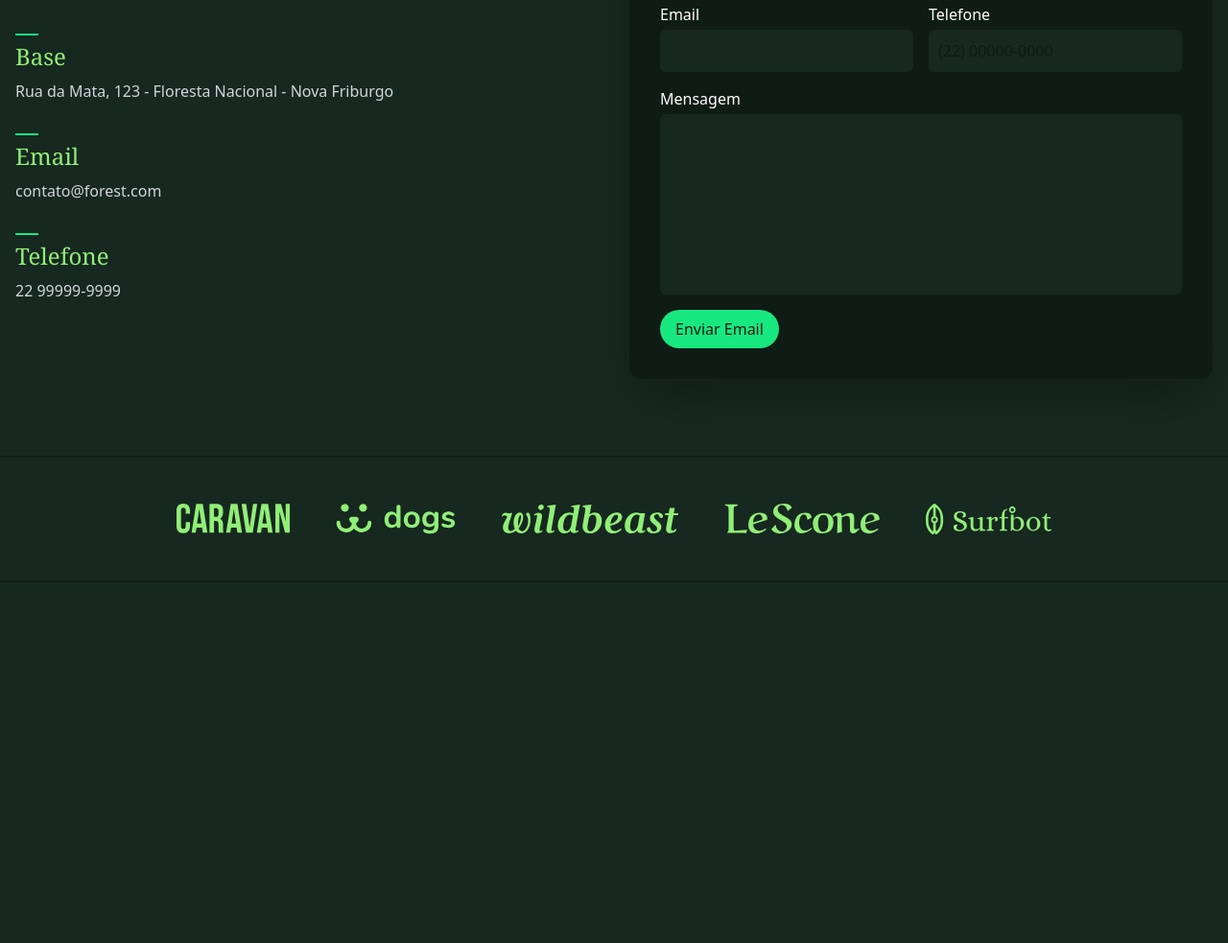
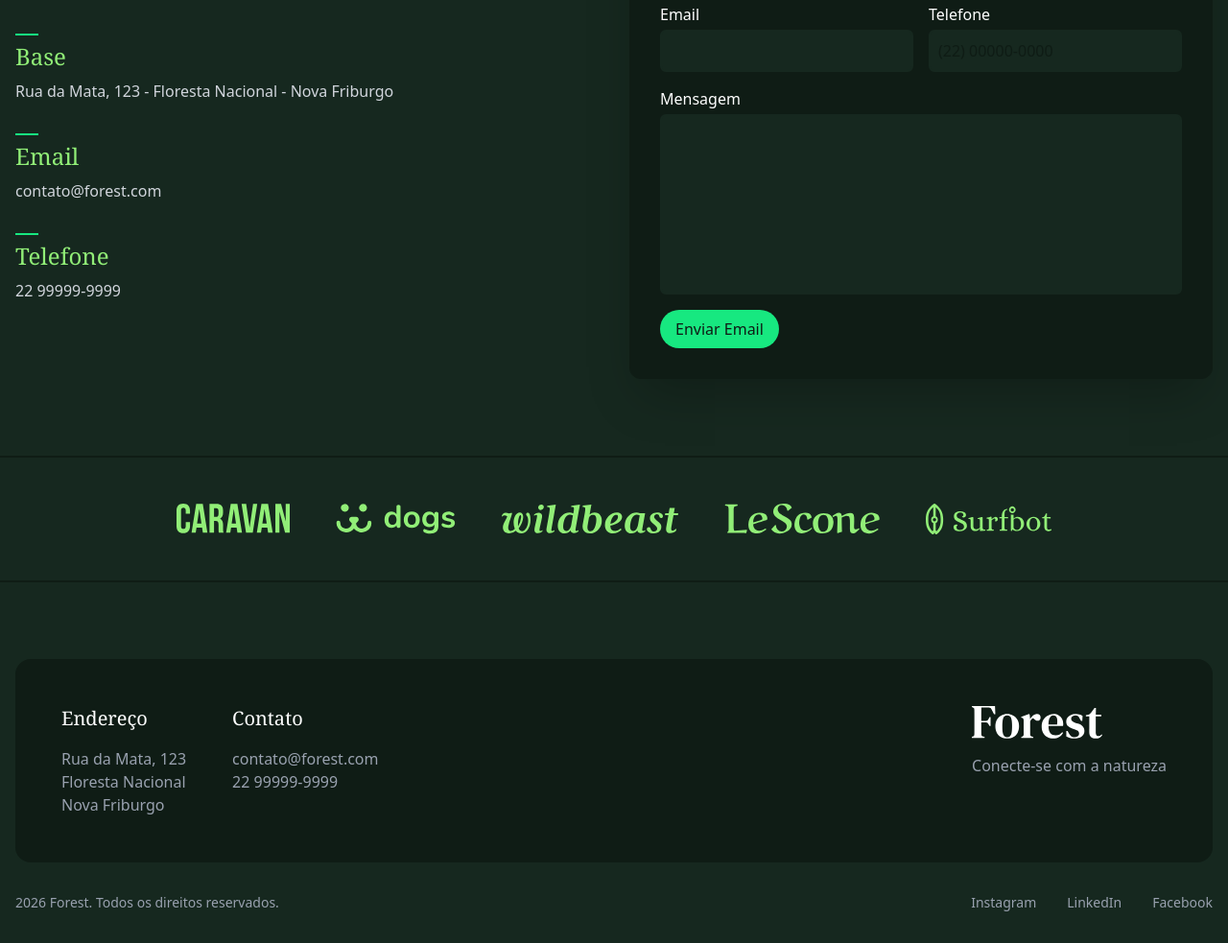
Before and after one commit to VictorNFerreira/Forest, a website: page src/index.html in a window 1280 px wide. Shown: the part 3953-4936 px from the top of the page at 96% size. Before the commit the page ends 4624 px from the top, so only its background shows below. Drawn offline with Linux system fonts and the light colour scheme.

Commit message:
Adicionado o footer ao projeto

```diff
--- a/src/index.html
+++ b/src/index.html
@@ -254,5 +254,36 @@
                 <li><img src="./img/parceiros/surfbot.svg" alt="Surfbot"></li>
             </ul>
         </section>
+
+        <footer class="container pb-8">
+            <div class="grid grid-cols-2 p-12 mb-8 gap-8 bg-verde-6 rounded-2xl  max-lg:grid-cols-1 max-sm:p-6">
+                <div class="flex gap-12  max-sm:flex-col max-sm:gap-4">
+                    <div>
+                        <h3 class="mb-4 text-xl text-white font-serif">Endereço</h3>
+                        <p class="text-gray-400">Rua da Mata, 123 <br/> Floresta Nacional <br/> Nova Friburgo</p>
+                    </div>
+
+                    <div>
+                        <h3 class="mb-4 text-xl text-white font-serif">Contato</h3>
+                        <p class="text-gray-400">contato@forest.com <br/> 22 99999-9999</p>
+                    </div>
+                </div>
+
+                <div class="lg:justify-self-end">
+                    <img class="mb-4" src="./img/forest.svg" alt="Forest">
+                    <p class="text-gray-400">Conecte-se com a natureza</p>
+                </div>
+            </div>
+
+            <div class="flex justify-between items-center gap-8 text-sm text-gray-400  max-sm:flex-col-reverse">
+                <p>2026 Forest. Todos os direitos reservados.</p>
+
+                <ul class="flex gap-8">
+                    <li><a class="hover:text-verde-2" href="">Instagram</a></li>
+                    <li><a class="hover:text-verde-2" href="">LinkedIn</a></li>
+                    <li><a class="hover:text-verde-2" href="">Facebook</a></li>
+                </ul>
+            </div>
+        </footer>
     </body>
 </html>
```
Also changed, not shown: src/output.css.
